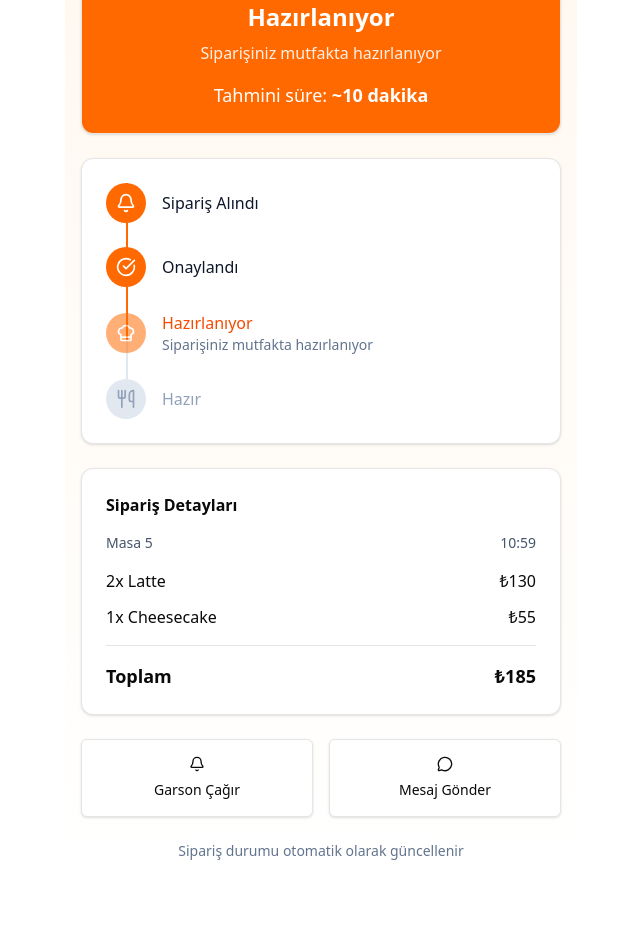
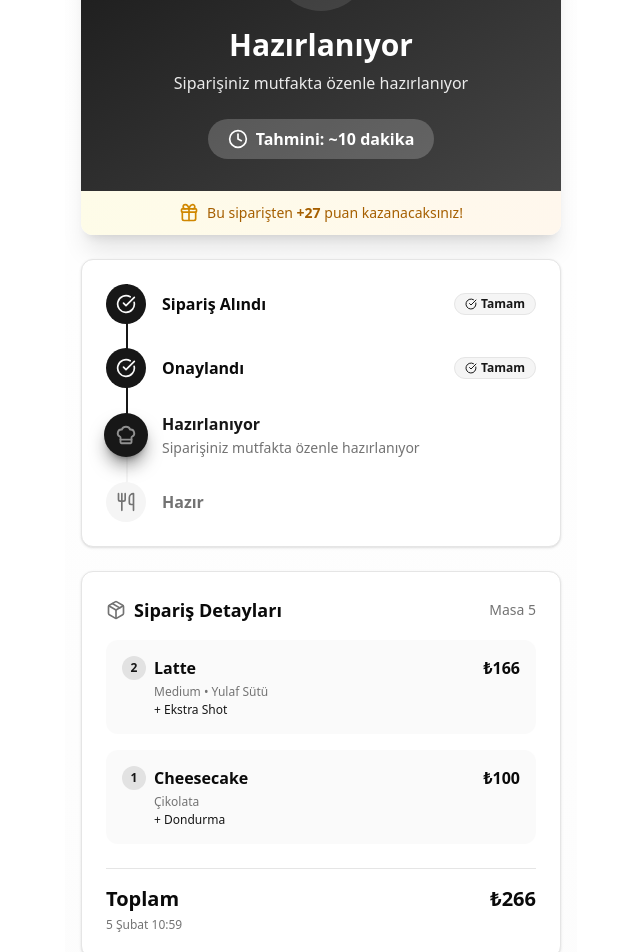
Before and after one commit to mertyukseloglu/kafe_projesi, a Next.js app: page /customer/order/1 in a window 1280 px wide. Shown: the part 200-1152 px from the top of the page, without its empty margins (319-959 px from the left). Before the commit the page ends 1085 px from the top, so only its background shows below. Built offline with nearby package versions, Linux system fonts and the light colour scheme.

Commit message:
UI: Order tracking improvements and sidebar waiter-calls link
- Enhanced order tracking page with variations/extras display
- Added waiter-calls navigation link to panel sidebar
- Loyalty points indicator on order tracking

https://claude.ai/code/session_01QpigggRxxd4DZcaExD5cZd

```diff
--- a/src/app/customer/order/[orderId]/page.tsx
+++ b/src/app/customer/order/[orderId]/page.tsx
@@ -5,6 +5,7 @@ import { useParams } from "next/navigation"
 import Link from "next/link"
 import { Card, CardContent } from "@/components/ui/card"
 import { Button } from "@/components/ui/button"
+import { Badge } from "@/components/ui/badge"
 import {
   CheckCircle,
   Clock,
@@ -14,17 +15,32 @@ import {
   ArrowLeft,
   Phone,
   MessageCircle,
+  Star,
+  Gift,
+  Sparkles,
+  XCircle,
+  Package,
 } from "lucide-react"
 
 // Sipariş durumları
 const orderSteps = [
-  { status: "PENDING", label: "Sipariş Alındı", icon: Bell, description: "Siparişiniz restoran tarafından inceleniyor" },
-  { status: "CONFIRMED", label: "Onaylandı", icon: CheckCircle, description: "Siparişiniz onaylandı" },
-  { status: "PREPARING", label: "Hazırlanıyor", icon: ChefHat, description: "Siparişiniz mutfakta hazırlanıyor" },
-  { status: "READY", label: "Hazır", icon: Utensils, description: "Siparişiniz hazır, masanıza getiriliyor" },
+  { status: "PENDING", label: "Sipariş Alındı", icon: Bell, description: "Siparişiniz restoran tarafından inceleniyor", color: "bg-yellow-500" },
+  { status: "CONFIRMED", label: "Onaylandı", icon: CheckCircle, description: "Siparişiniz onaylandı ve hazırlanmaya başlanacak", color: "bg-blue-500" },
+  { status: "PREPARING", label: "Hazırlanıyor", icon: ChefHat, description: "Siparişiniz mutfakta özenle hazırlanıyor", color: "bg-orange-500" },
+  { status: "READY", label: "Hazır", icon: Utensils, description: "Siparişiniz hazır, masanıza getiriliyor!", color: "bg-green-500" },
 ]
 
 type OrderStatus = "PENDING" | "CONFIRMED" | "PREPARING" | "READY" | "DELIVERED" | "CANCELLED"
+
+interface SelectedVariation {
+  variationName: string
+  optionName: string
+}
+
+interface SelectedExtra {
+  name: string
+  price: number
+}
 
 interface OrderItem {
   id: string
@@ -32,6 +48,8 @@ interface OrderItem {
   quantity: number
   price: number
   notes?: string
+  selectedVariations?: SelectedVariation[]
+  selectedExtras?: SelectedExtra[]
 }
 
 interface Order {
@@ -44,6 +62,7 @@ interface Order {
   total: number
   createdAt: string
   estimatedTime?: number
+  loyaltyPointsEarned?: number
 }
 
 // Demo sipariş
@@ -53,13 +72,31 @@ const getDemoOrder = (orderId: string): Order => ({
   tableNumber: "5",
   status: "PREPARING",
   items: [
-    { id: "1", name: "Latte", quantity: 2, price: 65 },
-    { id: "2", name: "Cheesecake", quantity: 1, price: 55 },
+    {
+      id: "1",
+      name: "Latte",
+      quantity: 2,
+      price: 83,
+      selectedVariations: [
+        { variationName: "Boyut", optionName: "Medium" },
+        { variationName: "Süt", optionName: "Yulaf Sütü" },
+      ],
+      selectedExtras: [{ name: "Ekstra Shot", price: 12 }],
+    },
+    {
+      id: "2",
+      name: "Cheesecake",
+      quantity: 1,
+      price: 100,
+      selectedVariations: [{ variationName: "Sos", optionName: "Çikolata" }],
+      selectedExtras: [{ name: "Dondurma", price: 15 }],
+    },
   ],
-  subtotal: 185,
-  total: 185,
+  subtotal: 266,
+  total: 266,
   createdAt: new Date(Date.now() - 8 * 60000).toISOString(),
   estimatedTime: 10,
+  loyaltyPointsEarned: 27,
 })
 
 export default function OrderTrackingPage() {
@@ -97,10 +134,10 @@ export default function OrderTrackingPage() {
 
   if (loading) {
     return (
-      <div className="flex min-h-screen items-center justify-center bg-gradient-to-b from-orange-50 to-white">
+      <div className="flex min-h-screen items-center justify-center bg-gradient-to-b from-background to-muted/30">
         <div className="text-center">
-          <div className="mx-auto h-12 w-12 animate-spin rounded-full border-4 border-orange-500 border-t-transparent" />
-          <p className="mt-4 text-slate-600">Sipariş yükleniyor...</p>
+          <div className="mx-auto h-12 w-12 animate-spin rounded-full border-4 border-primary border-t-transparent" />
+          <p className="mt-4 text-muted-foreground">Sipariş yükleniyor...</p>
         </div>
       </div>
     )
@@ -108,12 +145,13 @@ export default function OrderTrackingPage() {
 
   if (!order) {
     return (
-      <div className="flex min-h-screen items-center justify-center bg-gradient-to-b from-orange-50 to-white p-4">
+      <div className="flex min-h-screen items-center justify-center bg-gradient-to-b from-background to-muted/30 p-4">
         <Card className="max-w-md text-center">
           <CardContent className="p-8">
+            <XCircle className="mx-auto h-16 w-16 text-red-500 mb-4" />
             <h2 className="text-xl font-bold">Sipariş Bulunamadı</h2>
-            <p className="mt-2 text-slate-600">Bu sipariş numarası geçersiz veya süresi dolmuş olabilir.</p>
-            <Button asChild className="mt-6">
+            <p className="mt-2 text-muted-foreground">Bu sipariş numarası geçersiz veya süresi dolmuş olabilir.</p>
+            <Button asChild className="mt-6 rounded-xl">
               <Link href="/">Ana Sayfaya Dön</Link>
             </Button>
           </CardContent>
@@ -125,72 +163,98 @@ export default function OrderTrackingPage() {
   const currentStepIndex = orderSteps.findIndex(s => s.status === order.status)
   const isDelivered = order.status === "DELIVERED"
   const isCancelled = order.status === "CANCELLED"
+  const currentStep = orderSteps[currentStepIndex]
 
   return (
-    <div className="min-h-screen bg-gradient-to-b from-orange-50 to-white">
+    <div className="min-h-screen bg-gradient-to-b from-background to-muted/30 pb-8">
       {/* Header */}
-      <div className="bg-white shadow-sm">
+      <header className="sticky top-0 z-20 border-b bg-background/95 backdrop-blur supports-[backdrop-filter]:bg-background/60">
         <div className="mx-auto max-w-lg px-4 py-4">
           <div className="flex items-center justify-between">
-            <Link href="/" className="flex items-center gap-2 text-slate-600 hover:text-slate-900">
+            <Link href="/" className="flex items-center gap-2 text-muted-foreground hover:text-foreground transition-colors">
               <ArrowLeft className="h-5 w-5" />
               <span>Geri</span>
             </Link>
-            <span className="font-semibold text-orange-600">#{order.orderNumber}</span>
+            <Badge variant="outline" className="text-sm font-semibold">
+              #{order.orderNumber}
+            </Badge>
           </div>
         </div>
-      </div>
+      </header>
 
-      <div className="mx-auto max-w-lg px-4 py-6">
+      <div className="mx-auto max-w-lg px-4 py-6 space-y-6">
         {/* Durum Kartı */}
-        <Card className="mb-6 overflow-hidden">
-          <div className={`p-6 text-center text-white ${
-            isCancelled ? "bg-red-500" : isDelivered ? "bg-green-500" : "bg-orange-500"
+        <Card className="overflow-hidden border-0 shadow-xl">
+          <div className={`p-8 text-center text-white ${
+            isCancelled ? "bg-gradient-to-br from-red-500 to-red-600" :
+            isDelivered ? "bg-gradient-to-br from-green-500 to-green-600" :
+            `bg-gradient-to-br from-primary to-primary/80`
           }`}>
             {isCancelled ? (
               <>
-                <h1 className="text-2xl font-bold">Sipariş İptal Edildi</h1>
+                <XCircle className="mx-auto h-20 w-20" />
+                <h1 className="mt-4 text-2xl font-bold">Sipariş İptal Edildi</h1>
                 <p className="mt-2 opacity-90">Siparişiniz iptal edilmiştir</p>
               </>
             ) : isDelivered ? (
               <>
-                <CheckCircle className="mx-auto h-16 w-16" />
-                <h1 className="mt-4 text-2xl font-bold">Afiyet Olsun!</h1>
+                <div className="mx-auto flex h-24 w-24 items-center justify-center rounded-full bg-white/20">
+                  <Sparkles className="h-12 w-12" />
+                </div>
+                <h1 className="mt-4 text-3xl font-bold">Afiyet Olsun!</h1>
                 <p className="mt-2 opacity-90">Siparişiniz teslim edildi</p>
+                {order.loyaltyPointsEarned && (
+                  <div className="mt-4 inline-flex items-center gap-2 rounded-full bg-white/20 px-4 py-2">
+                    <Star className="h-5 w-5 fill-current" />
+                    <span className="font-semibold">+{order.loyaltyPointsEarned} puan kazandınız!</span>
+                  </div>
+                )}
               </>
             ) : (
               <>
-                <div className="mx-auto flex h-20 w-20 items-center justify-center rounded-full bg-white/20">
-                  {(() => {
-                    const CurrentIcon = orderSteps[currentStepIndex]?.icon || Clock
-                    return <CurrentIcon className="h-10 w-10" />
+                <div className="mx-auto flex h-24 w-24 items-center justify-center rounded-full bg-white/20 animate-pulse">
+                  {currentStep && (() => {
+                    const CurrentIcon = currentStep.icon
+                    return <CurrentIcon className="h-12 w-12" />
                   })()}
                 </div>
-                <h1 className="mt-4 text-2xl font-bold">{orderSteps[currentStepIndex]?.label}</h1>
-                <p className="mt-2 opacity-90">{orderSteps[currentStepIndex]?.description}</p>
+                <h1 className="mt-4 text-3xl font-bold">{currentStep?.label}</h1>
+                <p className="mt-2 opacity-90">{currentStep?.description}</p>
                 {order.estimatedTime && order.status !== "READY" && (
-                  <p className="mt-4 text-lg">
-                    Tahmini süre: <span className="font-bold">~{order.estimatedTime} dakika</span>
-                  </p>
+                  <div className="mt-6 inline-flex items-center gap-2 rounded-full bg-white/20 px-5 py-2">
+                    <Clock className="h-5 w-5" />
+                    <span className="font-semibold">Tahmini: ~{order.estimatedTime} dakika</span>
+                  </div>
                 )}
               </>
             )}
           </div>
+
+          {/* Loyalty Points Indicator (not delivered yet) */}
+          {!isDelivered && !isCancelled && order.loyaltyPointsEarned && (
+            <div className="bg-gradient-to-r from-yellow-50 to-orange-50 px-6 py-3 flex items-center justify-center gap-2">
+              <Gift className="h-5 w-5 text-yellow-600" />
+              <span className="text-sm font-medium text-yellow-700">
+                Bu siparişten <strong>+{order.loyaltyPointsEarned}</strong> puan kazanacaksınız!
+              </span>
+            </div>
+          )}
         </Card>
 
         {/* İlerleme Çubuğu */}
         {!isCancelled && !isDelivered && (
-          <Card className="mb-6">
+          <Card>
             <CardContent className="p-6">
               <div className="relative">
-                {/* Çizgi */}
-                <div className="absolute left-5 top-0 h-full w-0.5 bg-slate-200" />
+                {/* Background line */}
+                <div className="absolute left-5 top-0 h-full w-0.5 bg-muted" />
+                {/* Progress line */}
                 <div
-                  className="absolute left-5 top-0 w-0.5 bg-orange-500 transition-all duration-500"
+                  className="absolute left-5 top-0 w-0.5 bg-primary transition-all duration-1000 ease-out"
                   style={{ height: `${(currentStepIndex / (orderSteps.length - 1)) * 100}%` }}
                 />
 
-                {/* Adımlar */}
+                {/* Steps */}
                 <div className="space-y-6">
                   {orderSteps.map((step, index) => {
                     const isCompleted = index < currentStepIndex
@@ -199,21 +263,35 @@ export default function OrderTrackingPage() {
 
                     return (
                       <div key={step.status} className="relative flex items-center gap-4">
-                        <div className={`relative z-10 flex h-10 w-10 items-center justify-center rounded-full ${
-                          isCompleted ? "bg-orange-500 text-white" :
-                          isCurrent ? "bg-orange-500 text-white animate-pulse" :
-                          "bg-slate-200 text-slate-400"
+                        <div className={`relative z-10 flex h-10 w-10 items-center justify-center rounded-full transition-all duration-500 ${
+                          isCompleted ? "bg-primary text-primary-foreground scale-100" :
+                          isCurrent ? "bg-primary text-primary-foreground scale-110 shadow-lg shadow-primary/50" :
+                          "bg-muted text-muted-foreground"
                         }`}>
-                          <StepIcon className="h-5 w-5" />
+                          {isCompleted ? (
+                            <CheckCircle className="h-5 w-5" />
+                          ) : (
+                            <StepIcon className={`h-5 w-5 ${isCurrent ? "animate-pulse" : ""}`} />
+                          )}
                         </div>
-                        <div>
-                          <p className={`font-medium ${isCurrent ? "text-orange-600" : isCompleted ? "text-slate-900" : "text-slate-400"}`}>
+                        <div className="flex-1">
+                          <p className={`font-semibold transition-colors ${
+                            isCurrent ? "text-primary" :
+                            isCompleted ? "text-foreground" :
+                            "text-muted-foreground"
+                          }`}>
                             {step.label}
                           </p>
                           {isCurrent && (
-                            <p className="text-sm text-slate-500">{step.description}</p>
+                            <p className="text-sm text-muted-foreground mt-0.5">{step.description}</p>
                           )}
                         </div>
+                        {isCompleted && (
+                          <Badge variant="secondary" className="text-xs">
+                            <CheckCircle className="h-3 w-3 mr-1" />
+                            Tamam
+                          </Badge>
+                        )}
                       </div>
                     )
                   })}
@@ -224,46 +302,86 @@ export default function OrderTrackingPage() {
         )}
 
         {/* Sipariş Detayları */}
-        <Card className="mb-6">
+        <Card>
           <CardContent className="p-6">
-            <h3 className="mb-4 font-semibold">Sipariş Detayları</h3>
-            <div className="mb-4 flex items-center justify-between text-sm text-slate-600">
-              <span>Masa {order.tableNumber}</span>
-              <span>{new Date(order.createdAt).toLocaleTimeString("tr-TR", { hour: "2-digit", minute: "2-digit" })}</span>
+            <div className="flex items-center justify-between mb-4">
+              <h3 className="font-bold text-lg flex items-center gap-2">
+                <Package className="h-5 w-5 text-muted-foreground" />
+                Sipariş Detayları
+              </h3>
+              <div className="text-sm text-muted-foreground">
+                Masa {order.tableNumber}
+              </div>
             </div>
-            <div className="space-y-3">
+
+            <div className="space-y-4">
               {order.items.map((item) => (
-                <div key={item.id} className="flex justify-between">
-                  <span>
-                    <span className="font-medium">{item.quantity}x</span> {item.name}
-                  </span>
-                  <span className="font-medium">₺{item.price * item.quantity}</span>
+                <div key={item.id} className="rounded-xl bg-muted/50 p-4">
+                  <div className="flex justify-between items-start">
+                    <div>
+                      <div className="flex items-center gap-2">
+                        <span className="inline-flex h-6 w-6 items-center justify-center rounded-full bg-primary/10 text-xs font-bold text-primary">
+                          {item.quantity}
+                        </span>
+                        <span className="font-semibold">{item.name}</span>
+                      </div>
+                      {/* Variations */}
+                      {item.selectedVariations && item.selectedVariations.length > 0 && (
+                        <p className="text-xs text-muted-foreground mt-1 ml-8">
+                          {item.selectedVariations.map(v => v.optionName).join(" • ")}
+                        </p>
+                      )}
+                      {/* Extras */}
+                      {item.selectedExtras && item.selectedExtras.length > 0 && (
+                        <p className="text-xs text-primary mt-0.5 ml-8">
+                          + {item.selectedExtras.map(e => e.name).join(", ")}
+                        </p>
+                      )}
+                    </div>
+                    <span className="font-bold">₺{item.price * item.quantity}</span>
+                  </div>
                 </div>
               ))}
             </div>
-            <div className="mt-4 border-t pt-4">
-              <div className="flex justify-between text-lg font-bold">
+
+            {/* Total */}
+            <div className="mt-6 pt-4 border-t">
+              <div className="flex justify-between text-xl font-bold">
                 <span>Toplam</span>
                 <span>₺{order.total}</span>
               </div>
+              <p className="text-xs text-muted-foreground mt-1">
+                {new Date(order.createdAt).toLocaleString("tr-TR", {
+                  day: "numeric",
+                  month: "long",
+                  hour: "2-digit",
+                  minute: "2-digit"
+                })}
+              </p>
             </div>
           </CardContent>
         </Card>
 
         {/* Yardım Butonları */}
-        <div className="grid grid-cols-2 gap-4">
-          <Button variant="outline" className="h-auto flex-col gap-2 py-4">
-            <Bell className="h-6 w-6" />
-            <span>Garson Çağır</span>
-          </Button>
-          <Button variant="outline" className="h-auto flex-col gap-2 py-4">
-            <MessageCircle className="h-6 w-6" />
-            <span>Mesaj Gönder</span>
-          </Button>
-        </div>
+        {!isDelivered && !isCancelled && (
+          <div className="grid grid-cols-2 gap-4">
+            <Button variant="outline" className="h-auto flex-col gap-2 py-5 rounded-xl">
+              <div className="p-2 rounded-full bg-orange-100">
+                <Phone className="h-6 w-6 text-orange-600" />
+              </div>
+              <span className="font-medium">Garson Çağır</span>
+            </Button>
+            <Button variant="outline" className="h-auto flex-col gap-2 py-5 rounded-xl">
+              <div className="p-2 rounded-full bg-blue-100">
+                <MessageCircle className="h-6 w-6 text-blue-600" />
+              </div>
+              <span className="font-medium">Mesaj Gönder</span>
+            </Button>
+          </div>
+        )}
 
         {/* Alt Bilgi */}
-        <p className="mt-6 text-center text-sm text-slate-500">
+        <p className="text-center text-sm text-muted-foreground">
           Sipariş durumu otomatik olarak güncellenir
         </p>
       </div>
--- a/src/app/panel/layout.tsx
+++ b/src/app/panel/layout.tsx
@@ -18,6 +18,7 @@ import {
   LogOut,
   ChevronDown,
   MonitorPlay,
+  Phone,
 } from "lucide-react"
 import { Button } from "@/components/ui/button"
 
@@ -28,6 +29,7 @@ interface TenantLayoutProps {
 const navItems = [
   { href: "/panel/dashboard", icon: LayoutDashboard, label: "Dashboard" },
   { href: "/panel/live-orders", icon: MonitorPlay, label: "Canlı Takip", badge: true, highlight: true },
+  { href: "/panel/waiter-calls", icon: Phone, label: "Garson Çağrıları", badge: true },
   { href: "/panel/orders", icon: ClipboardList, label: "Siparişler" },
   { href: "/panel/menu", icon: UtensilsCrossed, label: "Menü" },
   { href: "/panel/tables", icon: Grid3X3, label: "Masalar" },
```
